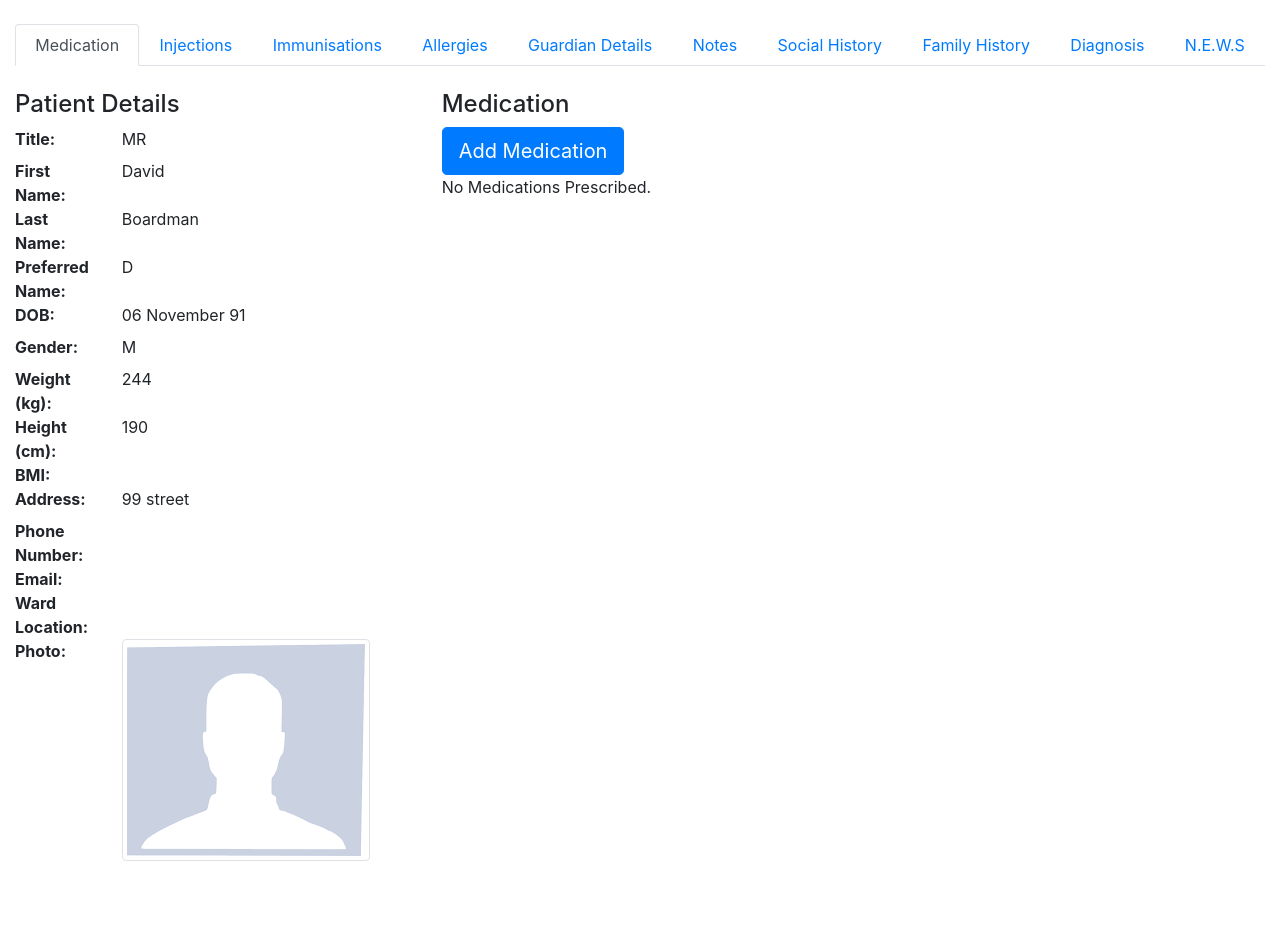
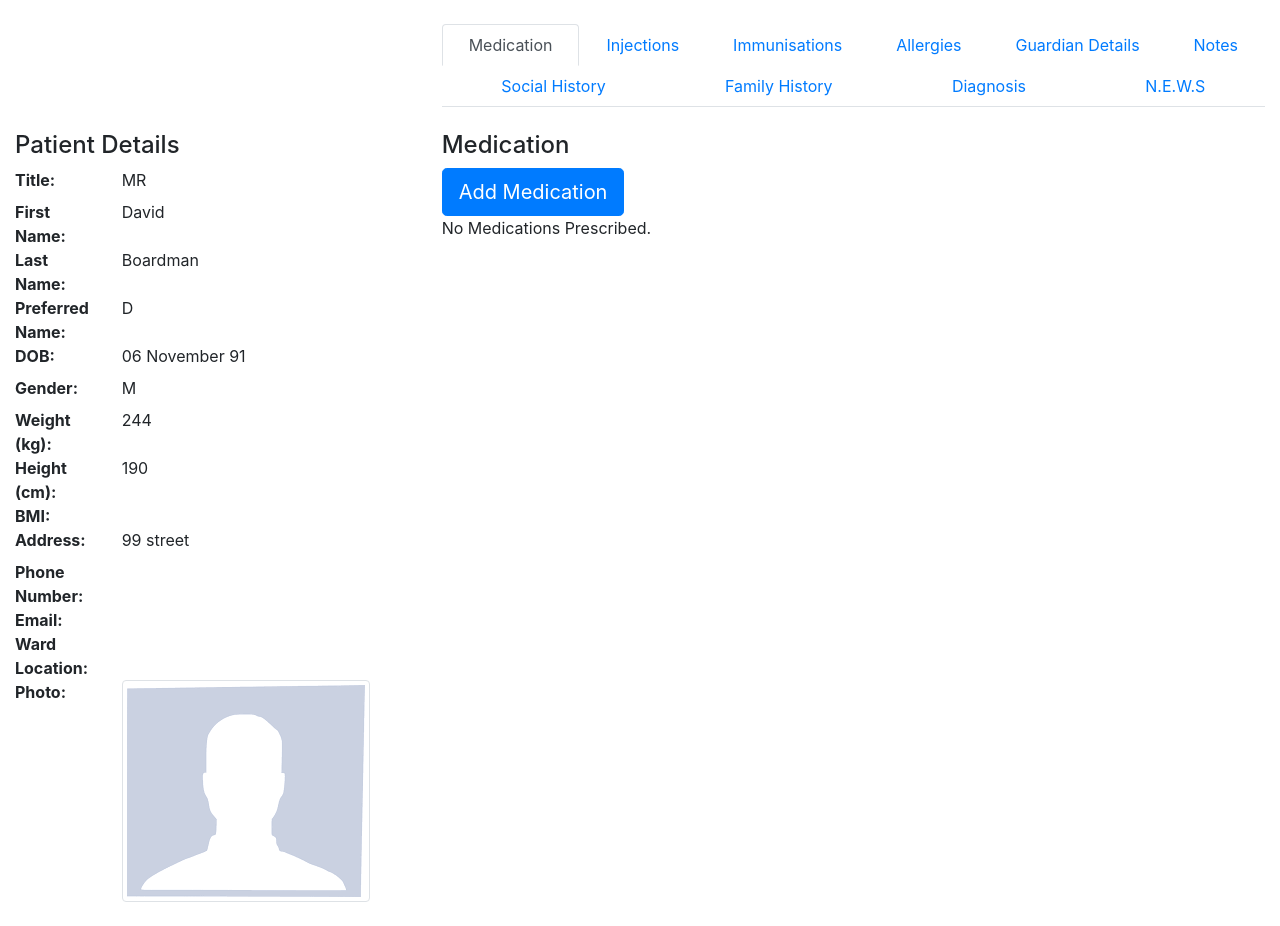
Before and after one commit to DavidJBoardman/patientmanagement, a Django app: page /home/patient/1 in a window 1280 px wide. Shown: the part 56-982 px from the top of the page. Before the commit the page ends 917 px from the top, so only its background shows below. Run offline with Django 3.2, Linux system fonts and the light colour scheme; a user stored in the database is signed in; data comes from the database, SQL or seed files in the repository; both versions use the stored data as it was after the commit; some libraries are stand-ins or nearby versions.

Commit message:
- Updated database and patient viewd

```diff
--- a/mysite/templates/mysite/home.html
+++ b/mysite/templates/mysite/home.html
@@ -27,5 +27,5 @@
                 </a>
             </div>
         </div>
-
+<br>
 {% endblock content %}
--- a/mysite/templates/mysite/patient.html
+++ b/mysite/templates/mysite/patient.html
@@ -1,6 +1,9 @@
 {% extends "mysite/base.html" %}
 {% block content %}
     <br>
+<div class="row">
+    <div class="col-sm-4"></div>
+        <div class="col-sm-8">
     <ul class="nav nav-tabs nav-fill">
         <li class="nav-item">
             <a class="nav-link active" id="list-medication-list" data-toggle="list" href="#list-medication" role="tab"
@@ -43,6 +46,8 @@
                aria-controls="News">N.E.W.S</a>
         </li>
     </ul>
+        </div>
+</div>
     <br>
     <div class="row">
         <div class="col-sm-4">
```
Also changed, not shown: patientmanagement/db.sqlite3.
